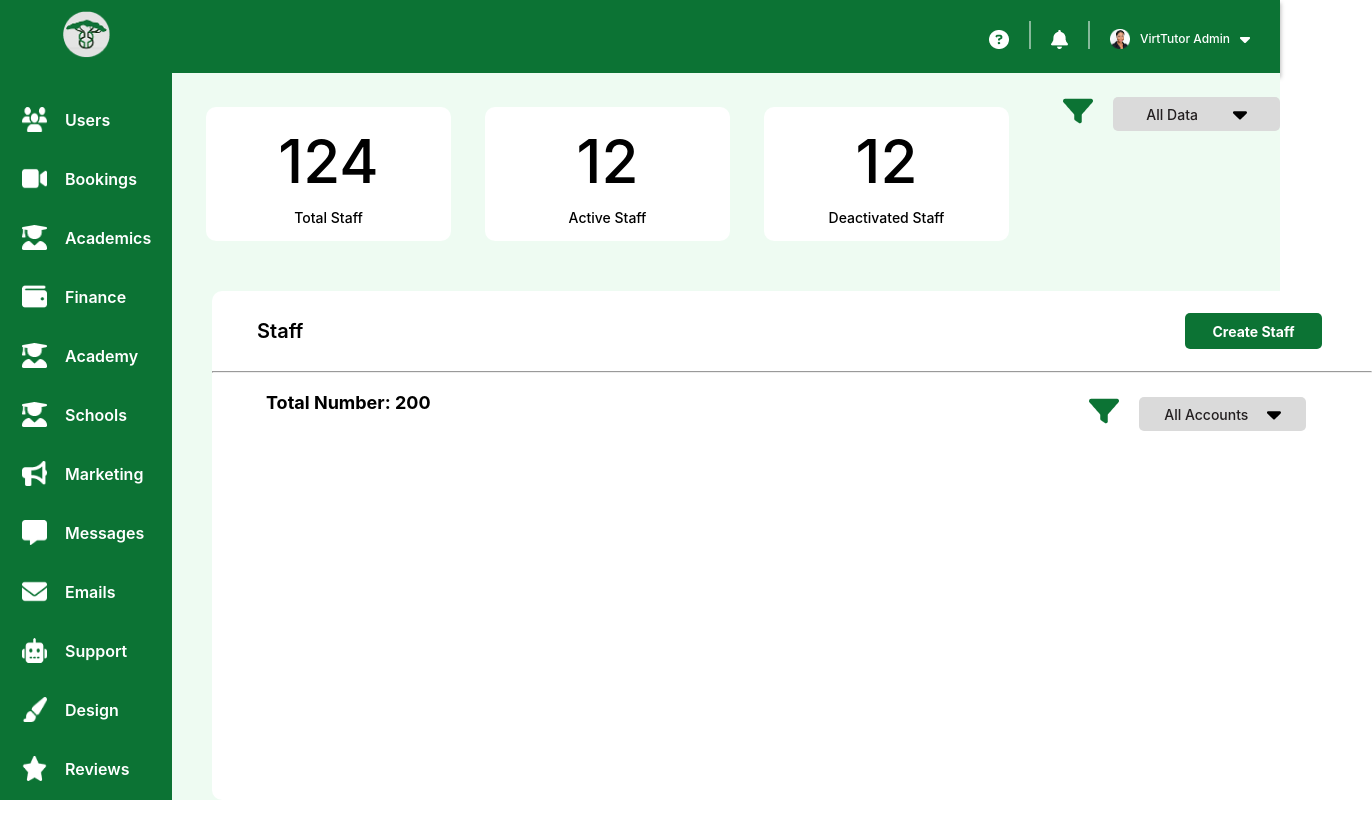
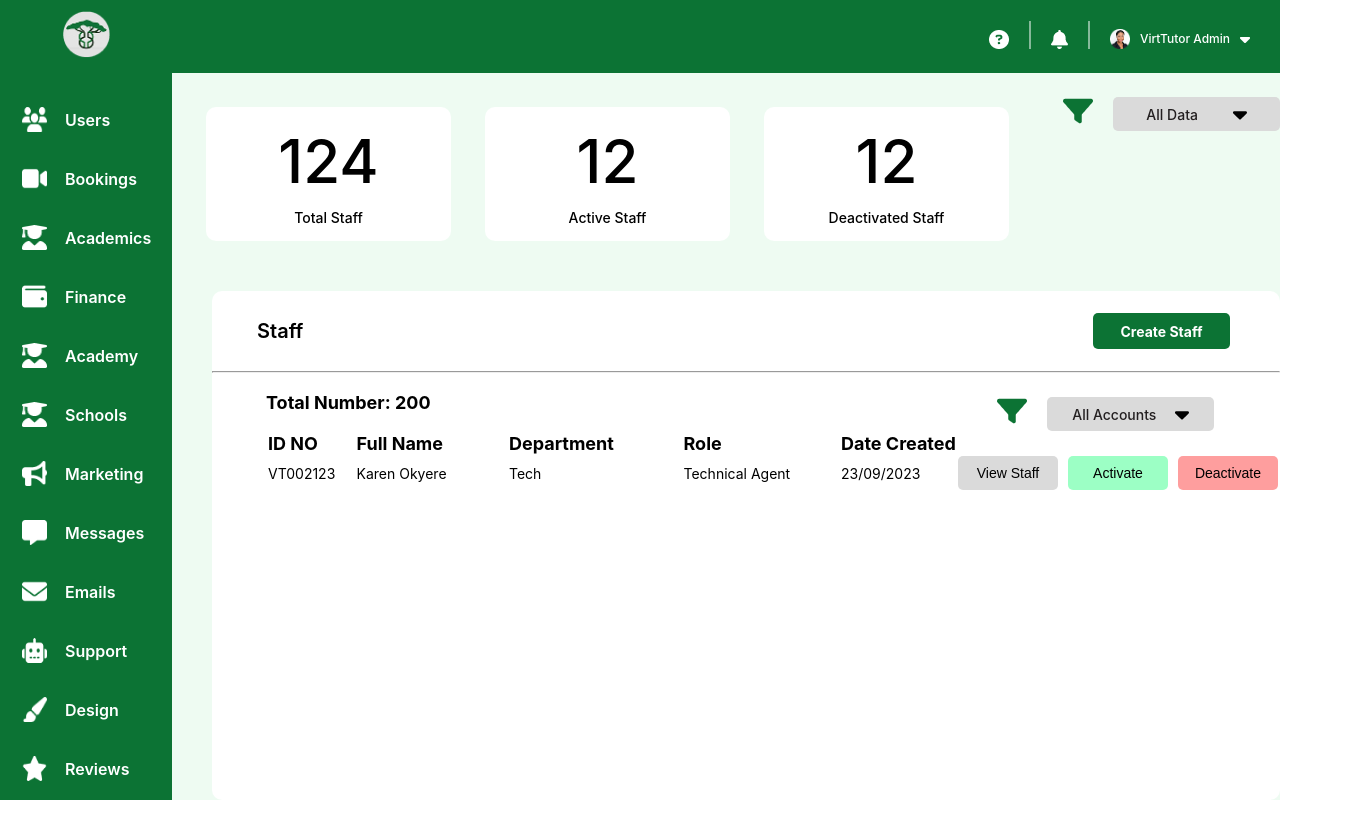
Before and after one commit to joshuagato/vue-js-admin-dashboard, a Vue app: page /users/staff in a window 1280 px wide. Shown: the top 838 px of the page, 1372 px wide, since content can reach past the window. Built offline with nearby package versions, Linux system fonts and the light colour scheme.

Commit message:
Done with the main content

```diff
--- a/src/components/users/Staff.vue
+++ b/src/components/users/Staff.vue
@@ -31,6 +31,34 @@ import FilterCard from "../FilterCard.vue";
         />
       </article>
 
+      <article class="table-section">
+        <table>
+          <thead>
+            <tr>
+              <th style="width: 100px">ID NO</th>
+              <th>Full Name</th>
+              <th>Department</th>
+              <th>Role</th>
+              <th style="width: 140px">Date Created</th>
+              <th></th>
+            </tr>
+          </thead>
+          <tbody>
+            <tr>
+              <td style="width: 100px">VT002123</td>
+              <td>Karen Okyere</td>
+              <td>Tech</td>
+              <td>Technical Agent</td>
+              <td style="width: 140px">23/09/2023</td>
+              <td>
+                <button class="view-more">View Staff</button>
+                <button class="activate">Activate</button>
+                <button class="deactivate">Deactivate</button>
+              </td>
+            </tr>
+          </tbody>
+        </table>
+      </article>
     </section>
   </article>
 </template>
@@ -42,7 +70,7 @@ import FilterCard from "../FilterCard.vue";
   }
 
   .bottom-section {
-    width: 1160px;
+    max-width: 1400px;
     height: calc(100vh - 50px - 134px - 34px - 73px);
     background-color: #FFFFFF;
     margin-top: 50px;
@@ -100,6 +128,56 @@ import FilterCard from "../FilterCard.vue";
       }
     }
 
+    .table-section {
+      margin-left: 54px;
+
+      th {
+        font-weight: 700;
+        font-size: 18px;
+        width: 220px;
+        text-align: left;
+      }
+
+      td {
+        font-weight: 400;
+        font-size: 14px;
+        width: 220px;
+        text-align: left;
+      }
+
+      tbody {
+        td {
+          &:last-child {
+            width: 320px;
+            display: flex;
+            justify-content: space-between;
+
+            button {
+              font-weight: 500;
+              font-size: 14px;
+              border-radius: 5px;
+              width: 100px;
+              height: 34px;
+              border: none;
+              cursor: pointer;
+            }
+
+            .view-more {
+              background-color: #DADADA;
+            }
+
+            .activate {
+              background-color: #9CFFC5;
+            }
+
+            .deactivate {
+              background-color: #FE9E9E;
+            }
+          }
+        }
+      }
+    }
+
     hr {
       height: 2px;
       color: #D9D9D9;
```
